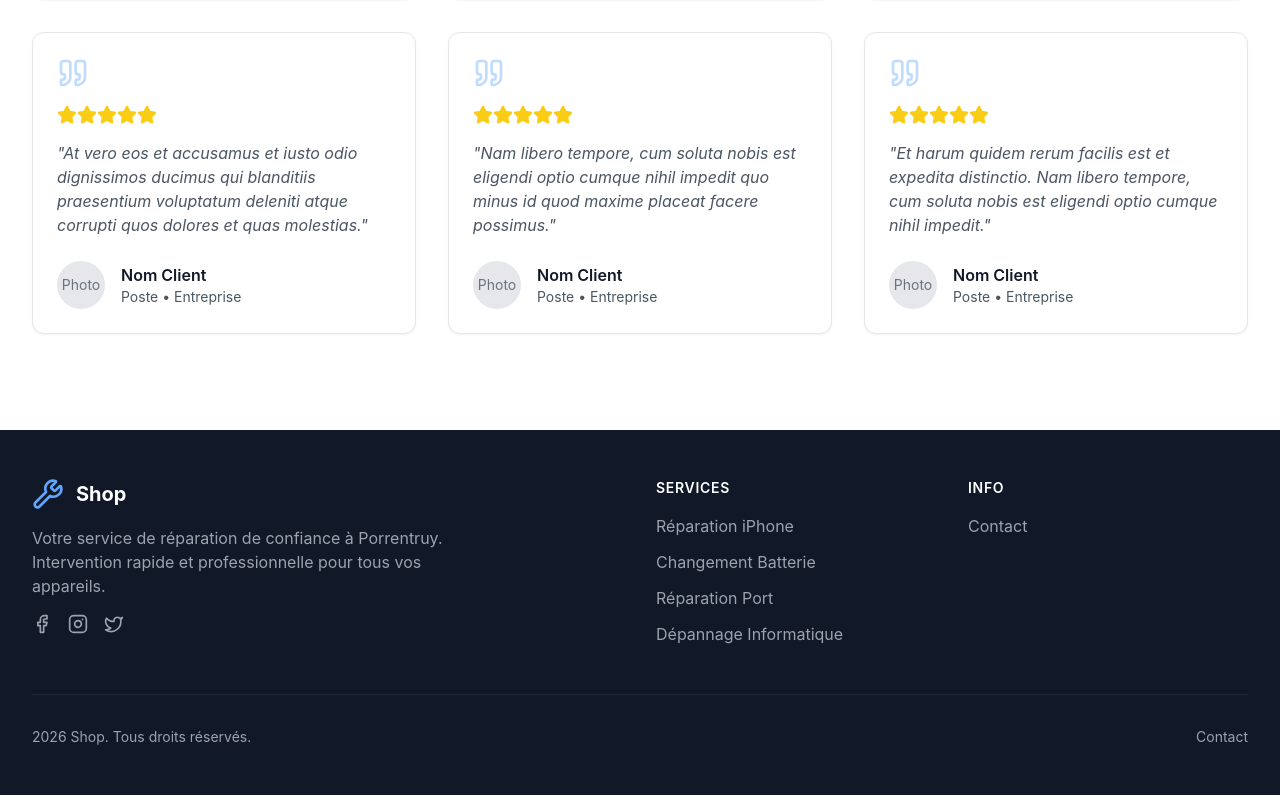
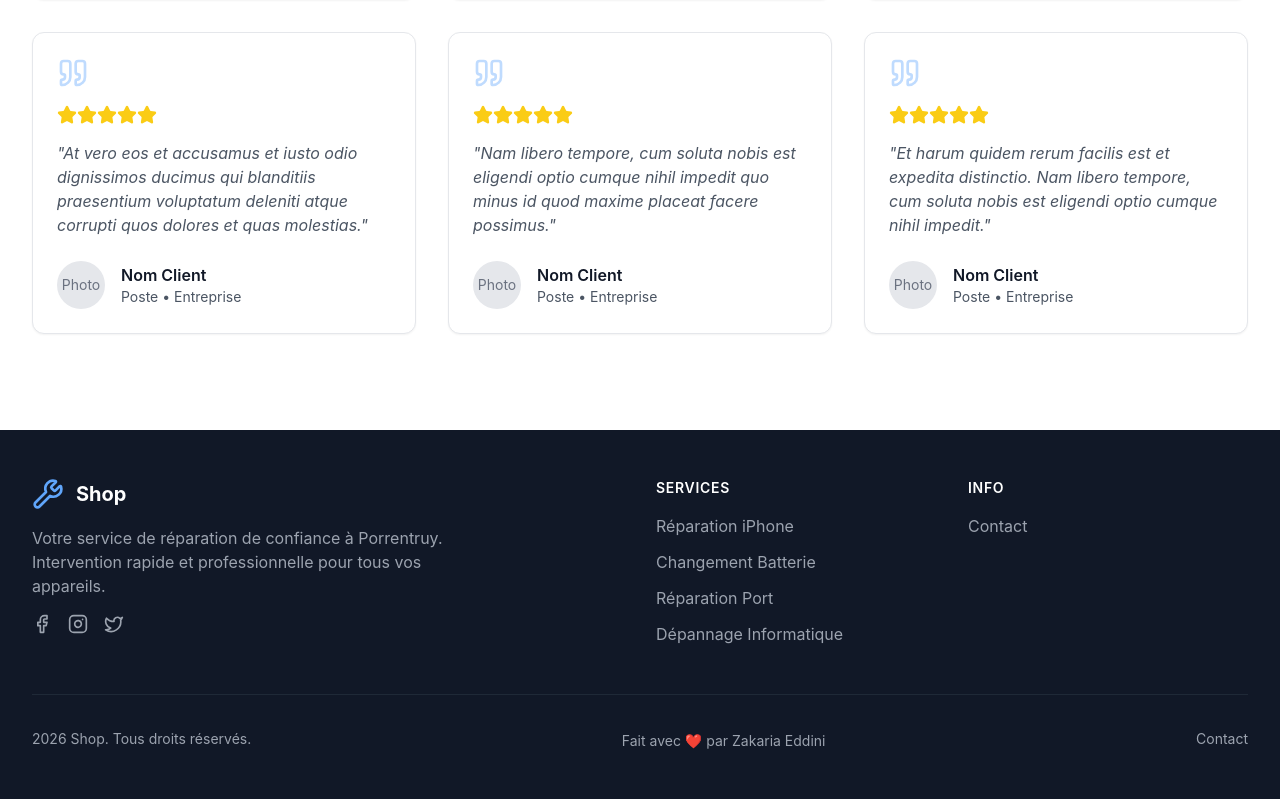
Before and after one commit to Iniddeee/site_vitrine_shop, a Vue app: page / in a window 1280 px wide. Shown: the part 2070-2869 px from the top of the page. Built offline with nearby package versions, Linux system fonts and the light colour scheme.

Commit message:
[Update] Ajout signature Zakaria Eddini dans le footer

```diff
--- a/src/components/common/Footer.vue
+++ b/src/components/common/Footer.vue
@@ -81,6 +81,7 @@ const navigation = {
       <div class="mt-12 pt-8 border-t border-gray-800">
         <div class="flex flex-col md:flex-row justify-between items-center">
           <p class="text-gray-400 text-sm">{{ currentYear }} Shop. Tous droits réservés.</p>
+          <p class="text-gray-400 text-sm mt-1">Fait avec ❤️ par Zakaria Eddini</p>
           <div class="mt-4 md:mt-0 flex space-x-6">
             <RouterLink
               v-for="item in navigation.legal"
```
